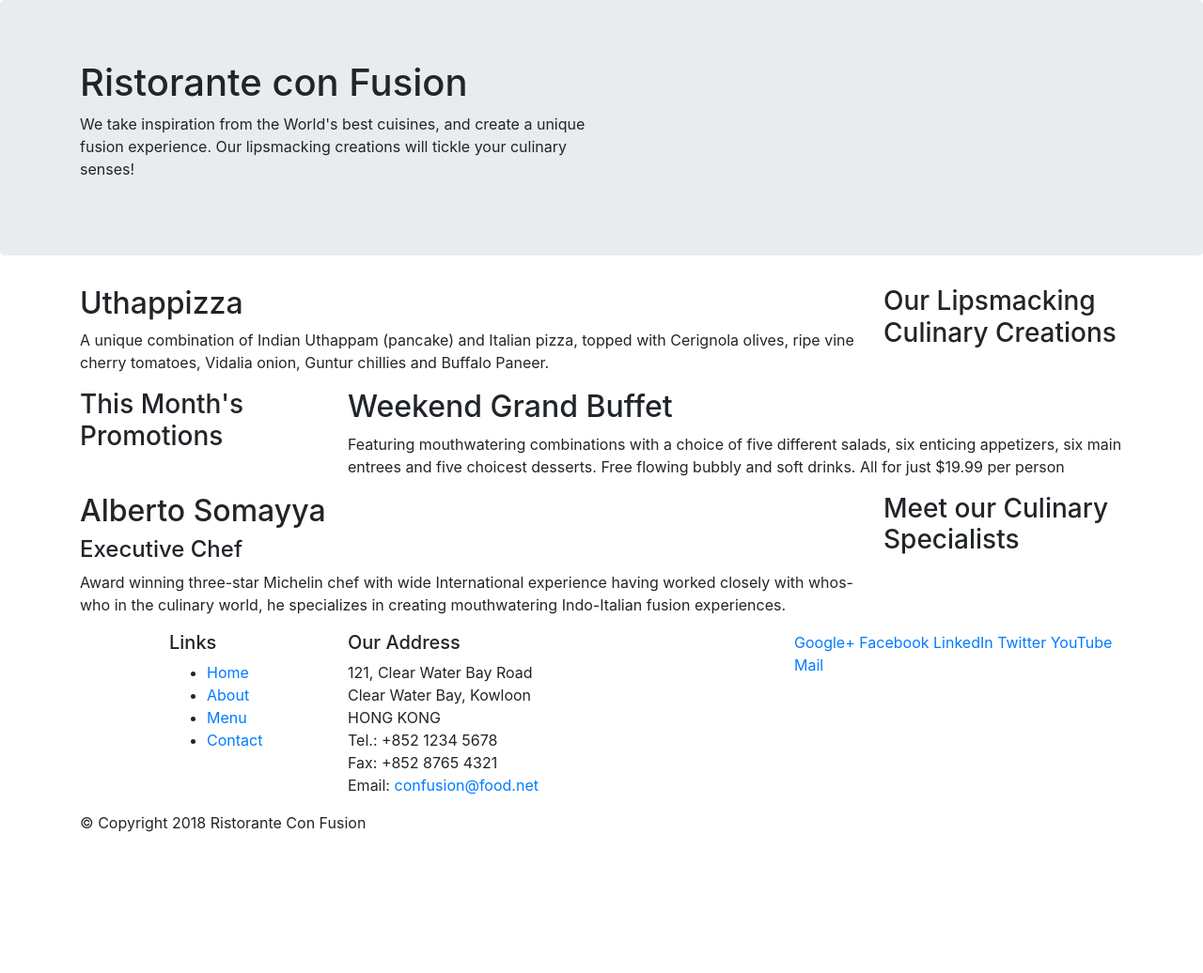
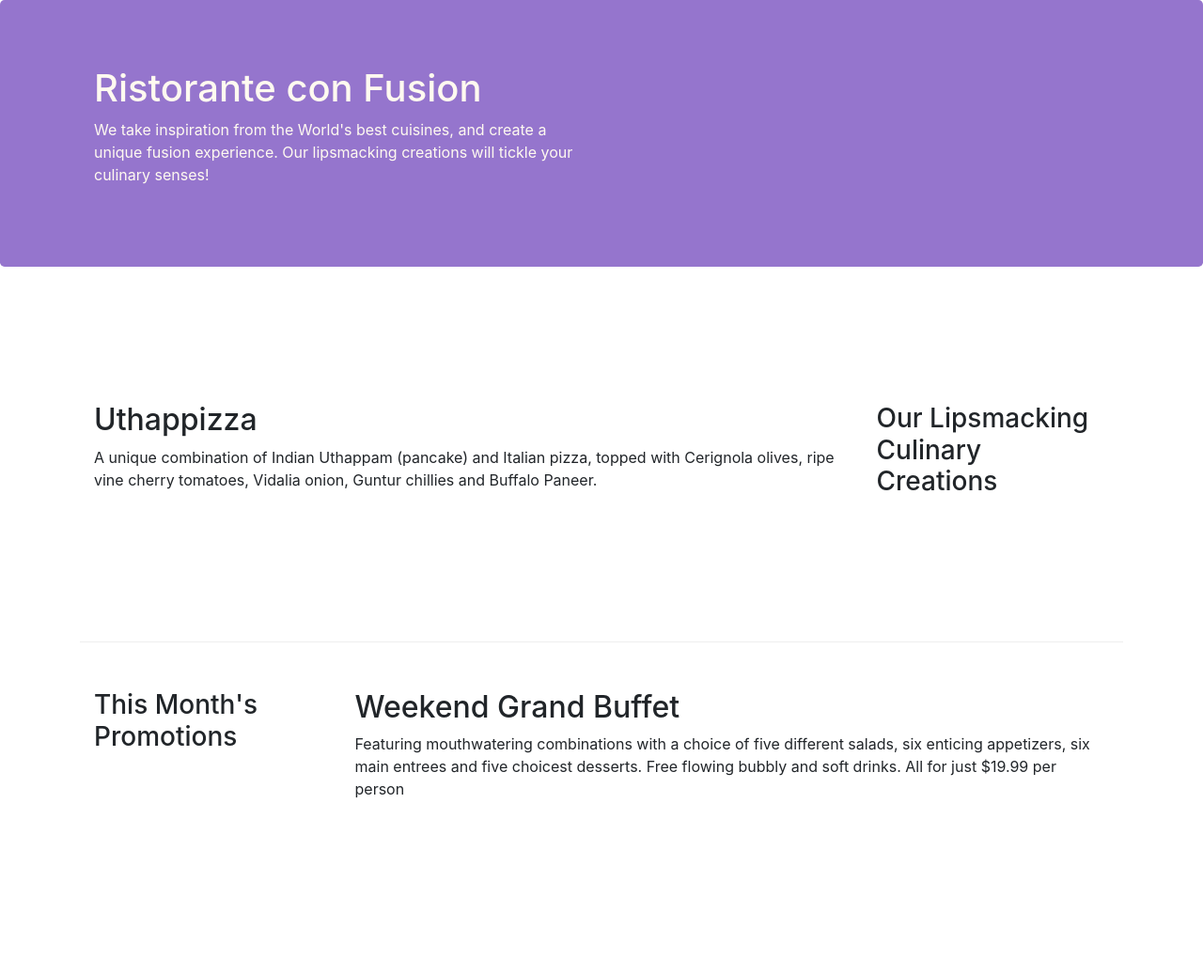
Before and after one commit to jkzasori/Bootstrap4-practice, a website: page index.html in a window 1280 px wide. Shown: the top 1036 px of the page at 94% size. Before the commit the page ends 904 px from the top, so only its background shows below. Drawn offline with nearby package versions, Linux system fonts and the light colour scheme.

Commit message:
Bootstrap Grid Part 2

```diff
--- /dev/null
+++ b/css/style.css
@@ -0,0 +1,30 @@
+.row-header {
+	margin: 0px auto;
+	padding: 0px auto;
+}
+
+.row-content {
+	margin: 0px auto;
+	padding: 50px 0px 50px 0px;
+	border-bottom: 1px ridge;
+	min-height: 400px;
+}
+
+.footer {
+	background-color: #D1C4E9;
+	margin: 0px auto;
+	padding: 20px 0px 20px 0px;
+}
+
+.jumbotron {
+	padding: 70px 30px 70px 30px;
+	margin: 0px auto;
+	background: #9575CD;
+	color: floralwhite;
+}
+
+.addres {
+	font-size: 80%;
+	margin: 0px;
+	color: #0f0f0f;
+}
--- a/index.html
+++ b/index.html
@@ -9,6 +9,7 @@
 
     <!-- Bootstrap CSS -->
     <link rel="stylesheet" href="node_modules/bootstrap/dist/css/bootstrap.min.css">
+    <link rel="stylesheet" type="text/css" href="css/style.css">
     <title>Ristorante Con Fusion</title>
 </head>
 
@@ -16,7 +17,7 @@
 
     <header class="jumbotron">
         <div class="container">
-            <div class="row">
+            <div class="row row-header">
                 <div class="col-12 col-sm-6">
                     <h1>Ristorante con Fusion</h1>
                     <p>We take inspiration from the World's best cuisines, and create a unique fusion experience. Our lipsmacking creations will tickle your culinary senses!</p>
@@ -28,7 +29,7 @@
     </header>
 
     <div class="container">
-        <div class="row">
+        <div class="row row-content align-items-center">
             <div class="col-12 col-sm-4 order-sm-last col-md-3">
                 <h3>Our Lipsmacking Culinary Creations</h3>
             </div>
@@ -39,8 +40,8 @@
         </div>
 
 
-        <div class="row">
-            <div class="col-12 col-sm-4 col-md-3">
+        <div class="row row-content">
+            <div class="col-12 col-sm-4 align-items-center col-md-3">
                 <h3>This Month's Promotions</h3>
             </div>
             <div class="col col-sm col-md">
@@ -49,8 +50,8 @@
             </div>
         </div>
 
-        <div class="row">
-            <div class="col-12 col-sm-4 order-sm-last col-md-3">
+        <div class="row row-content">
+            <div class="col-12 align-items-center col-sm-4 order-sm-last col-md-3">
                 <h3>Meet our Culinary Specialists</h3>
             </div>
             <div class="col col-sm order-sm-first col-md">
@@ -61,12 +62,12 @@
         </div>
     </div>
 
-    <footer>
+    <footer class="footer">
         <div class="container">
             <div class="row">
                 <div class="col-4 offset-1 col-sm-2">
                     <h5>Links</h5>
-                    <ul>
+                    <ul class="list-unstyled">
                         <li><a href="#">Home</a></li>
                         <li><a href="#">About</a></li>
                         <li><a href="#">Menu</a></li>
@@ -75,7 +76,7 @@
                 </div>
                 <div class="col-7 col-sm-5">
                     <h5>Our Address</h5>
-                    <address>
+                    <address class="addres">
 		              121, Clear Water Bay Road<br>
 		              Clear Water Bay, Kowloon<br>
 		              HONG KONG<br>
@@ -84,8 +85,8 @@
 		              Email: <a href="mailto:confusion@food.net">confusion@food.net</a>
 		           </address>
                 </div>
-                <div class="col-12 col-sm-4">
-                    <div>
+                <div class="col-12 align-self-center col-sm-4">
+                    <div class="text-center">
                         <a href="http://google.com/+">Google+</a>
                         <a href="http://www.facebook.com/profile.php?id=">Facebook</a>
                         <a href="http://www.linkedin.com/in/">LinkedIn</a>
@@ -95,7 +96,7 @@
                     </div>
                 </div>
            </div>
-           <div class="row">
+           <div class="row justify-content-center">
                 <div class="col-auto">
                     <p>© Copyright 2018 Ristorante Con Fusion</p>
                 </div>
```
